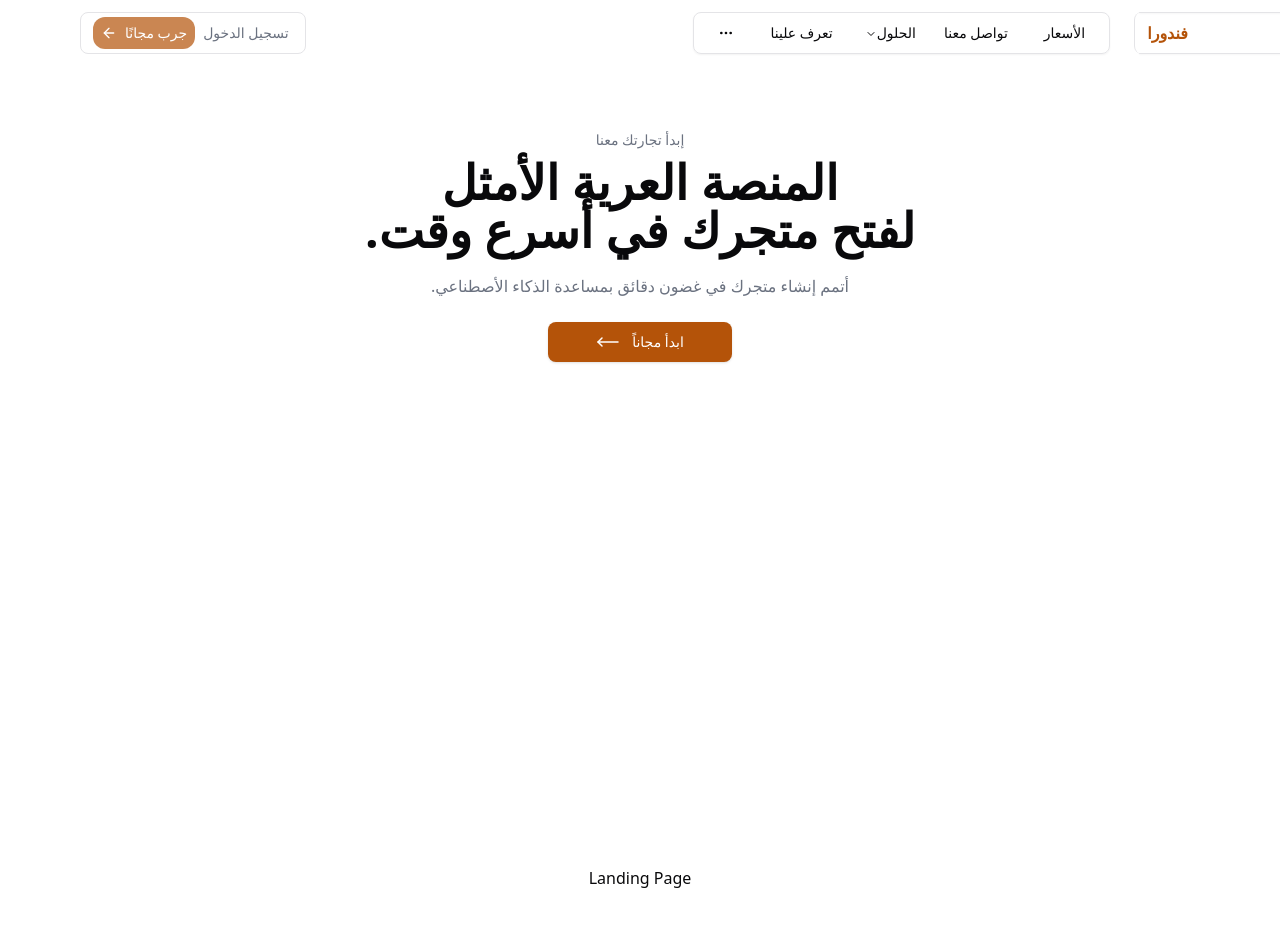
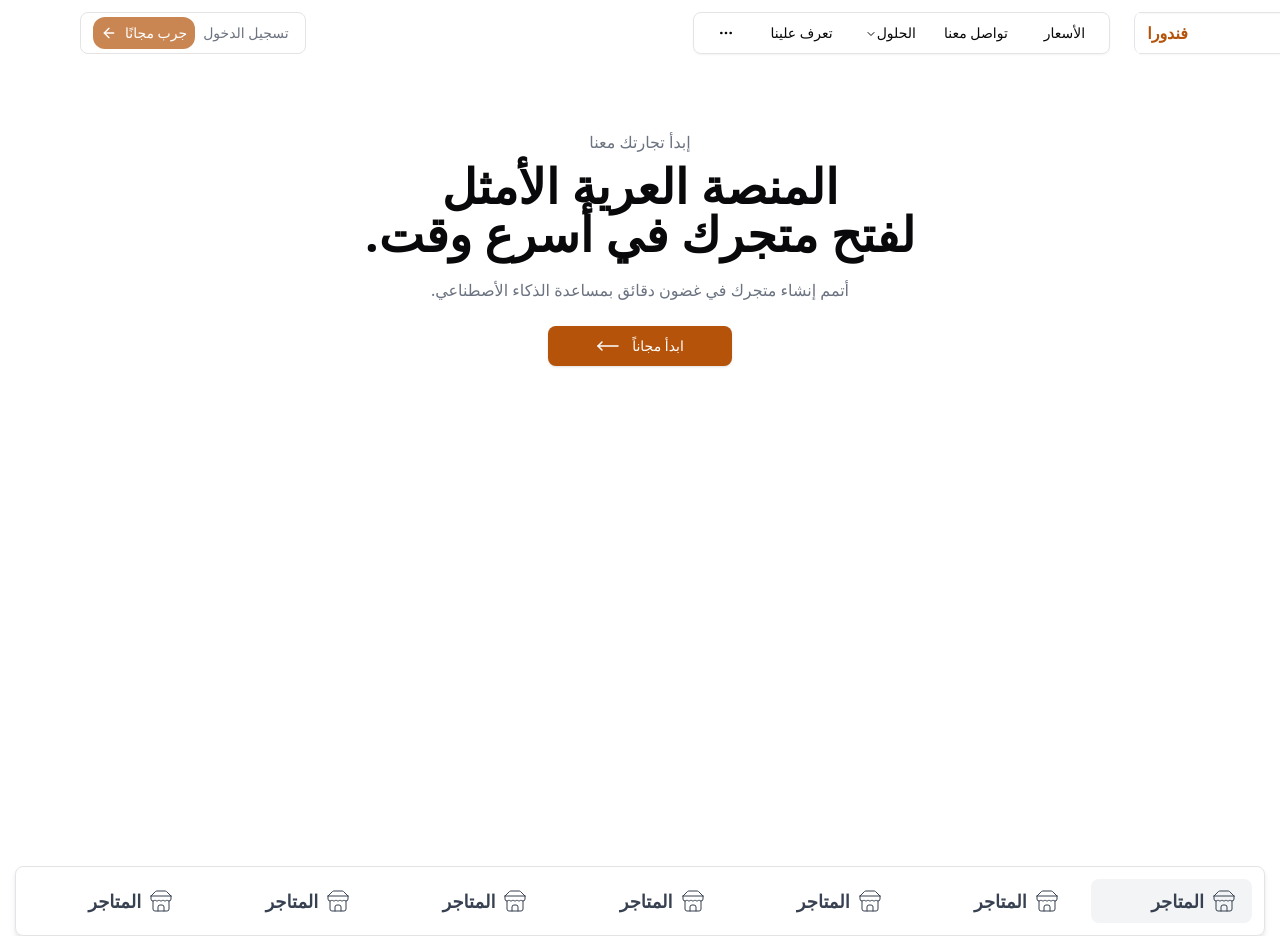
Before and after one commit to abuquack/e-vendora, a React (Vite) app in the folder frontend/: page / in a window 1280 px wide. Before the commit the page ends 890 px from the top, so only its background shows below. Built offline with nearby package versions, Linux system fonts and the light colour scheme.

Commit message:
feat(landing): Initialize landing page tabs

```diff
--- a/frontend/src/App.tsx
+++ b/frontend/src/App.tsx
@@ -3,9 +3,9 @@ import Landing from './components/main-page/Landing'
 
 function App() {
   return (
-    <>
+    <div className='container'>
     <Landing />
-    </>
+    </div>
   )
 }
 
--- a/frontend/src/components/main-page/Hero.tsx
+++ b/frontend/src/components/main-page/Hero.tsx
@@ -6,7 +6,7 @@ function Hero() {
     <div>
       <div className='mx-auto max-w-screen-lg px-4 lg:flex flex-col justify-start py-16 items-center lg:h-screen'>
         <div className='flex flex-col items-center'>
-          <p className='mb-2 text-sm text-gray-500'>إبدأ تجارتك معنا</p>
+          <p className='mb-2 text-xm lg:text-text-sm text-gray-500'>إبدأ تجارتك معنا</p>
           <h1 className="text-3xl font-bold sm:text-5xl">المنصة العرية الأمثل</h1>
           <h1 className="text-3xl font-bold sm:text-5xl">لفتح متجرك في أسرع وقت.</h1>
           <p className='mt-5 text-xs px-8  lg:px-0 lg:text-base text-gray-500'>أتمم إنشاء متجرك في غضون دقائق بمساعدة الذكاء الأصطناعي.</p>
@@ -15,16 +15,14 @@ function Hero() {
         <div className="mt-6 flex flex-wrap justify-center gap-4 ">
           <a
             id='start-free'
-            className="flex items-center justify-center gap-3 w-full rounded-lg bg-main px-12 py-2 hover:gap-10 duration-300 text-sm font-medium text-white shadow hover:bg-hover focus:outline-none focus:ring active:bg-main sm:w-auto"
+            className="flex items-center justify-center gap-3 w-full rounded-lg bg-main px-12 py-2 hover:gap-10 duration-300 text-sm font-medium text-white shadow hover:bg-hover focus:outline-none focus:ring-hover/15 active:bg-main sm:w-auto"
             href="#"
           >
             ابدأ مجاناً
             <MoveLeft size={24} strokeWidth={1.5} />
           </a>
         </div>
-
       </div>
-
     </div>
   )
 }
--- a/frontend/src/components/main-page/Landing.tsx
+++ b/frontend/src/components/main-page/Landing.tsx
@@ -1,11 +1,15 @@
 import Hero from './Hero'
+import LandingTabs from './LandingTabs'
 
 function Landing() {
+
   return (
     <div>
       <Hero />
-      <div>
-        Landing Page
+      <div className='flex flex-col'>
+        <LandingTabs />
+        <div></div>
+        <div></div>
       </div>
     </div>
   )
--- /dev/null
+++ b/frontend/src/components/main-page/LandingTabs.tsx
@@ -0,0 +1,53 @@
+import { Store } from "lucide-react"
+
+function LandingTabs() {
+  const pages = [
+    {
+      name: 'المتاجر',
+      icon: <Store strokeWidth={1} />
+    },
+    {
+      name: 'المتاجر',
+      icon: <Store strokeWidth={1} />
+    },
+    {
+      name: 'المتاجر',
+      icon: <Store strokeWidth={1} />
+    },
+    {
+      name: 'المتاجر',
+      icon: <Store strokeWidth={1} />
+    },
+    {
+      name: 'المتاجر',
+      icon: <Store strokeWidth={1} />
+    },
+    {
+      name: 'المتاجر',
+      icon: <Store strokeWidth={1} />
+    },
+    {
+      name: 'المتاجر',
+      icon: <Store strokeWidth={1} />
+    },
+  ]
+  return (
+    // { TODO: Tabs for name & icons}
+    <div>
+      <ul className='flex flex-nowrap gap-4 border rounded-lg overflow-x-auto p-3 shadow-md'>
+        {
+          pages.map((page, id) => {
+            return (
+              <li key={id} className={`${id == 0 && 'bg-hoverFont'} flex items-center gap-2 py-2 px-4 w-1/3 rounded-lg text-lg font-bold text-gray-700 hover:text-font`}>
+                {page.icon}
+                {page.name}
+              </li>
+            )
+          })
+        }
+      </ul>
+    </div>
+  )
+}
+
+export default LandingTabs
```
